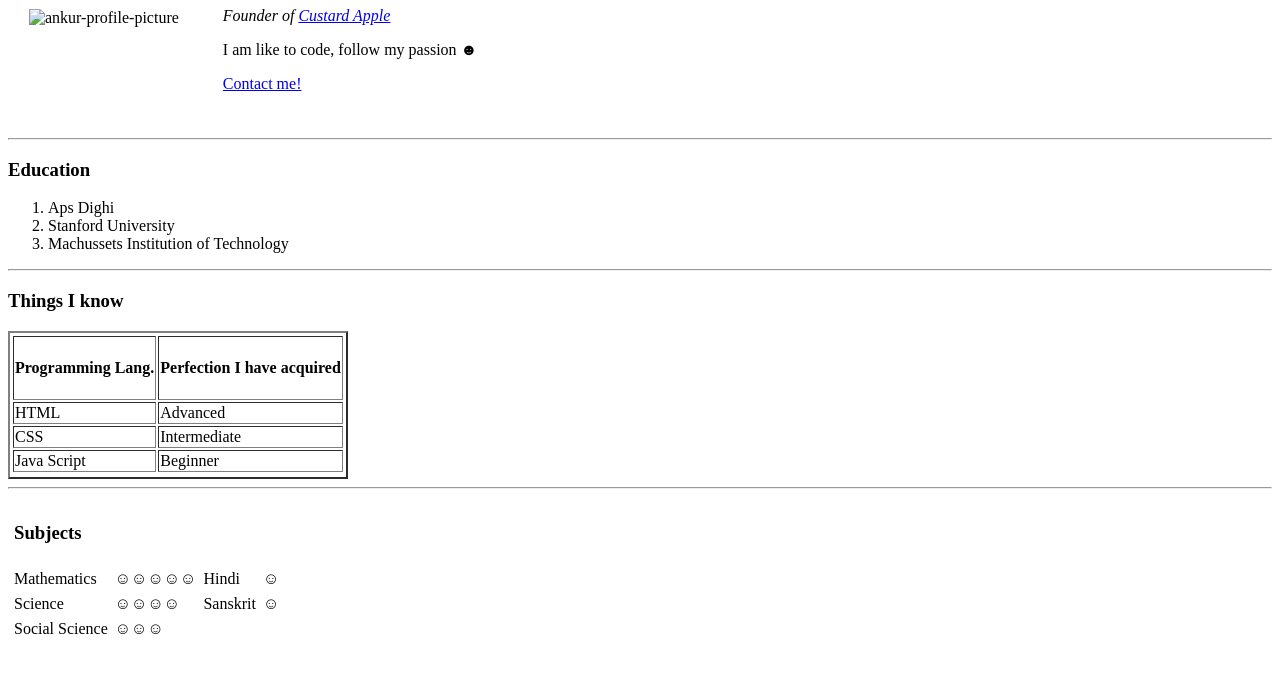
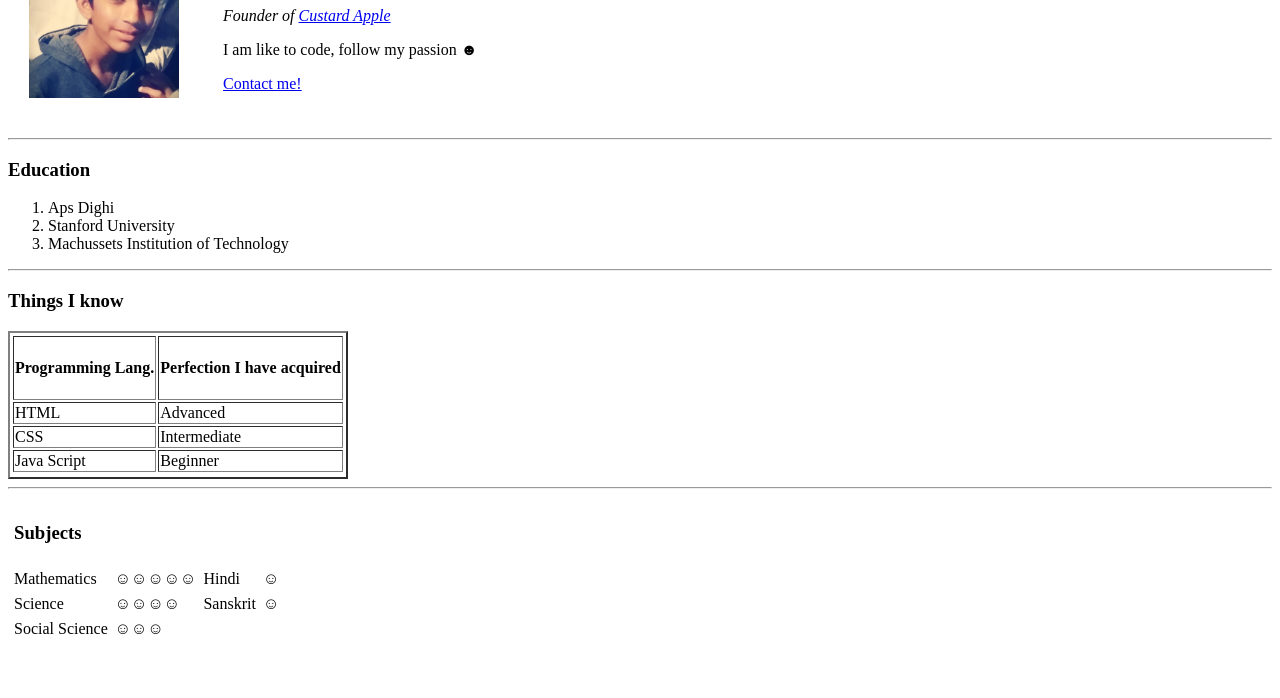
Before and after one commit to ankurdome/cv, a plain HTML site: page index.html in a window 1280 px wide. Shown: the part 102-800 px from the top of the page. Drawn offline with Linux system fonts and the light colour scheme.

Commit message:
updated the pfp source

```diff
--- a/index.html
+++ b/index.html
@@ -11,7 +11,7 @@
 <table cellspacing="20">
 	<tr>
 		<td>
-<img src="images\ankur-profile-picture.jpg" alt="ankur-profile-picture" style="width: 150px">
+<img src="ankur-profile-picture.jpg" alt="ankur-profile-picture" style="width: 150px">
         <td>
         <td>
         	<h1 style="font-family: algerian,">Ankur ADx</h1>
```
